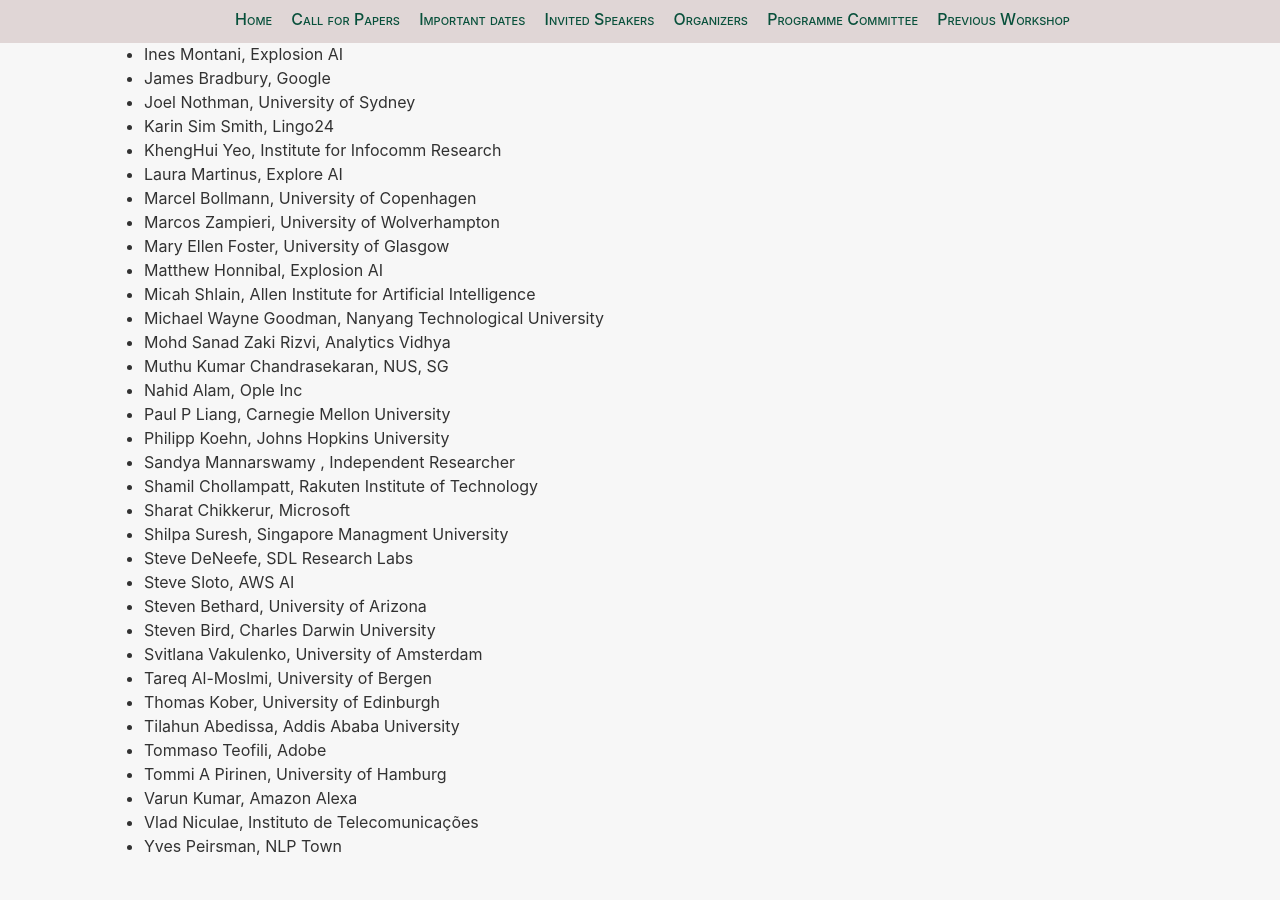
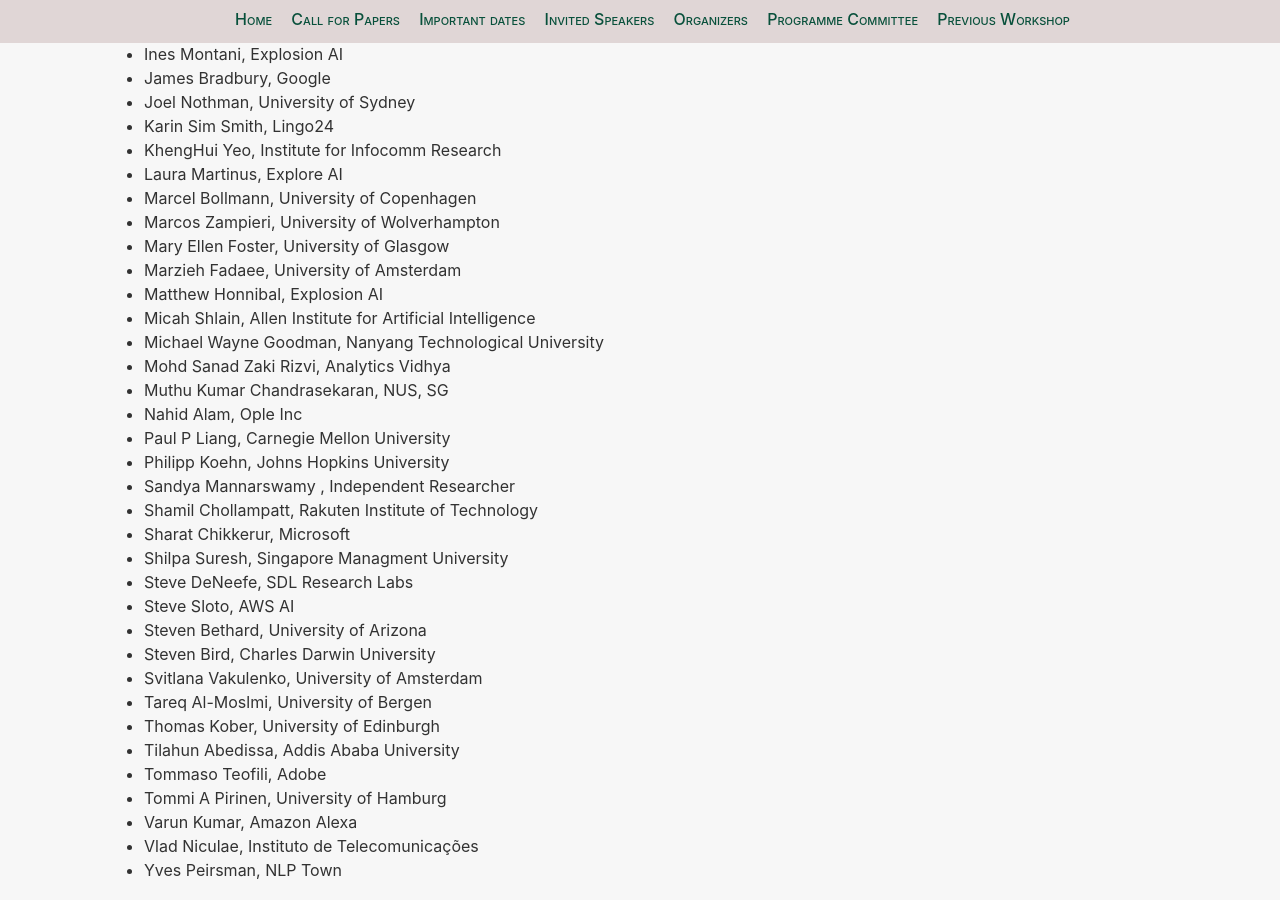
Before and after one commit to nlposs/nlposs.github.io, a Jekyll site: the page built from 2020/index.md, in a window 1280 px wide and 900 px high, scrolled down 4277 px. Built offline with Jekyll 4.4.1, drawn with Linux system fonts in a browser that asks for light colours.

Commit message:
Update index.md

```diff
--- a/2020/index.md
+++ b/2020/index.md
@@ -137,6 +137,7 @@
  - Marcel Bollmann, University of Copenhagen
  - Marcos Zampieri, University of Wolverhampton
  - Mary Ellen Foster, University of Glasgow
+ - Marzieh Fadaee, University of Amsterdam
  - Matthew Honnibal, Explosion AI
  - Micah Shlain, Allen Institute for Artificial Intelligence
  - Michael Wayne Goodman, Nanyang Technological University
```
